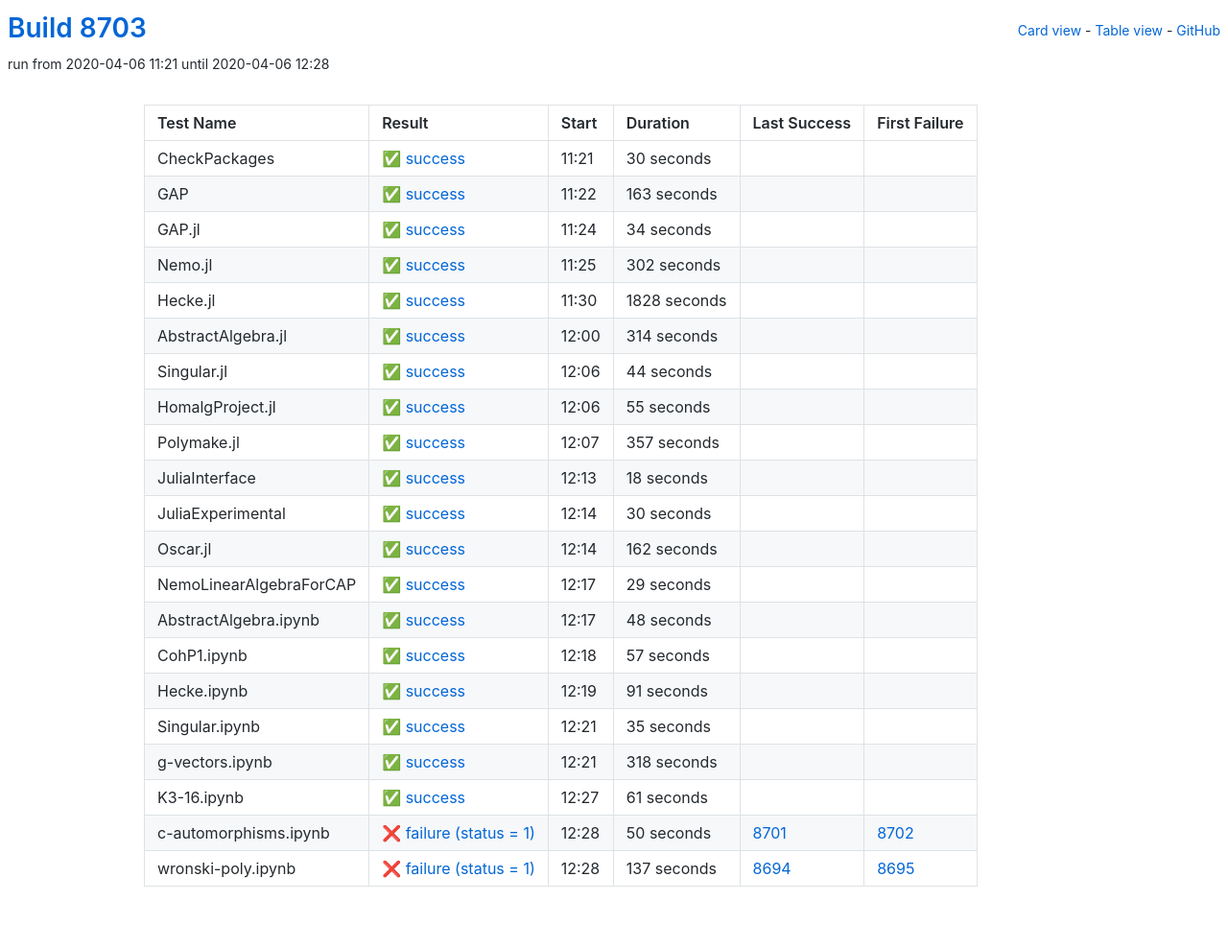
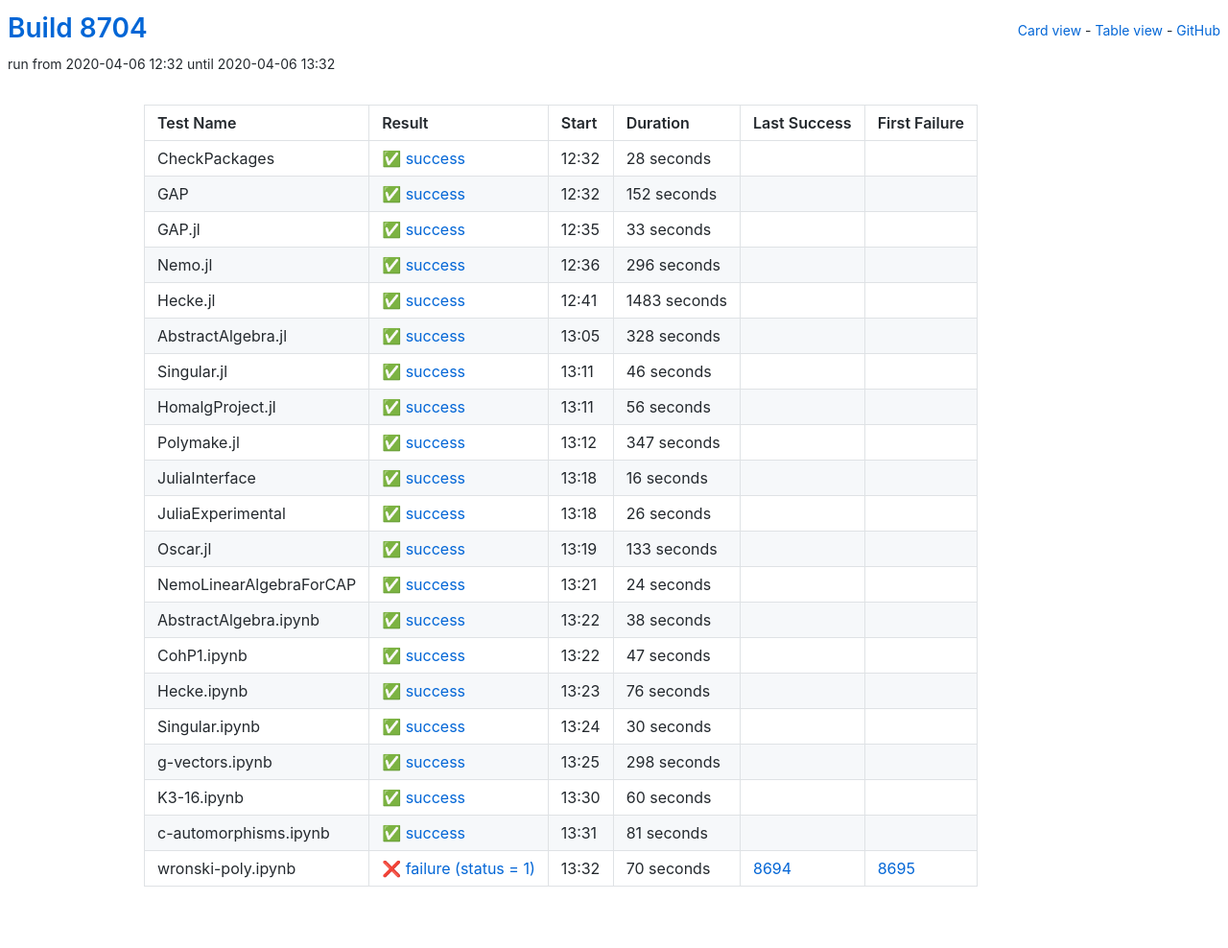
Before and after one commit to oscar-system/oscar-ci-status, a Jekyll site: the page built from table.html, in a window 1280 px wide. Shown: the whole page at 96% size. Built offline with Jekyll 4.4.1, drawn with Linux system fonts in a browser that asks for light colours.

Commit message:
Build 8704

```diff
--- a/_data/ci.yml
+++ b/_data/ci.yml
@@ -1,115 +1,181 @@
-build: 8703
-build_url: https://oscarci.mathematik.uni-kl.de/job/oscar/8703/
+build: 8704
+build_url: https://oscarci.mathematik.uni-kl.de/job/oscar/8704/
 job: oscar
 tests:
-- duration: 30
+- duration: 28
   exitcode: 0
   first_failure: false
   first_failure_url: null
   last_success: false
   last_success_url: null
-  log: https://oscarci.mathematik.uni-kl.de/job/oscar/8703/artifact/logs/build-8703/CheckPackages.log
+  log: https://oscarci.mathematik.uni-kl.de/job/oscar/8704/artifact/logs/build-8704/CheckPackages.log
   name: CheckPackages
-  start: 2020-04-06 11:21
+  start: 2020-04-06 12:32
   status: success
   success: true
-- duration: 163
+- duration: 152
   exitcode: 0
   first_failure: false
   first_failure_url: null
   last_success: false
   last_success_url: null
-  log: https://oscarci.mathematik.uni-kl.de/job/oscar/8703/artifact/logs/build-8703/GAP.log
+  log: https://oscarci.mathematik.uni-kl.de/job/oscar/8704/artifact/logs/build-8704/GAP.log
   name: GAP
-  start: 2020-04-06 11:22
+  start: 2020-04-06 12:32
   status: success
   success: true
-- duration: 34
+- duration: 33
   exitcode: 0
   first_failure: false
   first_failure_url: null
   last_success: false
   last_success_url: null
-  log: https://oscarci.mathematik.uni-kl.de/job/oscar/8703/artifact/logs/build-8703/GAP.jl.log
+  log: https://oscarci.mathematik.uni-kl.de/job/oscar/8704/artifact/logs/build-8704/GAP.jl.log
   name: GAP.jl
-  start: 2020-04-06 11:24
+  start: 2020-04-06 12:35
   status: success
   success: true
-- duration: 302
+- duration: 296
   exitcode: 0
   first_failure: false
   first_failure_url: null
   last_success: false
   last_success_url: null
-  log: https://oscarci.mathematik.uni-kl.de/job/oscar/8703/artifact/logs/build-8703/Nemo.jl.log
+  log: https://oscarci.mathematik.uni-kl.de/job/oscar/8704/artifact/logs/build-8704/Nemo.jl.log
   name: Nemo.jl
-  start: 2020-04-06 11:25
+  start: 2020-04-06 12:36
   status: success
   success: true
-- duration: 1828
+- duration: 1483
   exitcode: 0
   first_failure: false
   first_failure_url: null
   last_success: false
   last_success_url: null
-  log: https://oscarci.mathematik.uni-kl.de/job/oscar/8703/artifact/logs/build-8703/Hecke.jl.log
+  log: https://oscarci.mathematik.uni-kl.de/job/oscar/8704/artifact/logs/build-8704/Hecke.jl.log
   name: Hecke.jl
-  start: 2020-04-06 11:30
+  start: 2020-04-06 12:41
   status: success
   success: true
-- duration: 314
+- duration: 328
   exitcode: 0
   first_failure: false
   first_failure_url: null
   last_success: false
   last_success_url: null
-  log: https://oscarci.mathematik.uni-kl.de/job/oscar/8703/artifact/logs/build-8703/AbstractAlgebra.jl.log
+  log: https://oscarci.mathematik.uni-kl.de/job/oscar/8704/artifact/logs/build-8704/AbstractAlgebra.jl.log
   name: AbstractAlgebra.jl
-  start: 2020-04-06 12:00
+  start: 2020-04-06 13:05
   status: success
   success: true
-- duration: 44
+- duration: 46
   exitcode: 0
   first_failure: false
   first_failure_url: null
   last_success: false
   last_success_url: null
-  log: https://oscarci.mathematik.uni-kl.de/job/oscar/8703/artifact/logs/build-8703/Singular.jl.log
+  log: https://oscarci.mathematik.uni-kl.de/job/oscar/8704/artifact/logs/build-8704/Singular.jl.log
   name: Singular.jl
-  start: 2020-04-06 12:06
+  start: 2020-04-06 13:11
   status: success
   success: true
-- duration: 55
+- duration: 56
   exitcode: 0
   first_failure: false
   first_failure_url: null
   last_success: false
   last_success_url: null
-  log: https://oscarci.mathematik.uni-kl.de/job/oscar/8703/artifact/logs/build-8703/HomalgProject.jl.log
+  log: https://oscarci.mathematik.uni-kl.de/job/oscar/8704/artifact/logs/build-8704/HomalgProject.jl.log
   name: HomalgProject.jl
-  start: 2020-04-06 12:06
+  start: 2020-04-06 13:11
   status: success
   success: true
-- duration: 357
+- duration: 347
   exitcode: 0
   first_failure: false
   first_failure_url: null
   last_success: false
   last_success_url: null
-  log: https://oscarci.mathematik.uni-kl.de/job/oscar/8703/artifact/logs/build-8703/Polymake.jl.log
+  log: https://oscarci.mathematik.uni-kl.de/job/oscar/8704/artifact/logs/build-8704/Polymake.jl.log
   name: Polymake.jl
-  start: 2020-04-06 12:07
+  start: 2020-04-06 13:12
   status: success
   success: true
-- duration: 18
+- duration: 16
   exitcode: 0
   first_failure: false
   first_failure_url: null
   last_success: false
   last_success_url: null
-  log: https://oscarci.mathematik.uni-kl.de/job/oscar/8703/artifact/logs/build-8703/JuliaInterface.log
+  log: https://oscarci.mathematik.uni-kl.de/job/oscar/8704/artifact/logs/build-8704/JuliaInterface.log
   name: JuliaInterface
-  start: 2020-04-06 12:13
+  start: 2020-04-06 13:18
+  status: success
+  success: true
+- duration: 26
+  exitcode: 0
+  first_failure: false
+  first_failure_url: null
+  last_success: false
+  last_success_url: null
+  log: https://oscarci.mathematik.uni-kl.de/job/oscar/8704/artifact/logs/build-8704/JuliaExperimental.log
+  name: JuliaExperimental
+  start: 2020-04-06 13:18
+  status: success
+  success: true
+- duration: 133
+  exitcode: 0
+  first_failure: false
+  first_failure_url: null
+  last_success: false
+  last_success_url: null
+  log: https://oscarci.mathematik.uni-kl.de/job/oscar/8704/artifact/logs/build-8704/Oscar.jl.log
+  name: Oscar.jl
+  start: 2020-04-06 13:19
+  status: success
+  success: true
+- duration: 24
+  exitcode: 0
+  first_failure: false
+  first_failure_url: null
+  last_success: false
+  last_success_url: null
+  log: https://oscarci.mathematik.uni-kl.de/job/oscar/8704/artifact/logs/build-8704/NemoLinearAlgebraForCAP.log
+  name: NemoLinearAlgebraForCAP
+  start: 2020-04-06 13:21
+  status: success
+  success: true
+- duration: 38
+  exitcode: 0
+  first_failure: false
+  first_failure_url: null
+  last_success: false
+  last_success_url: null
+  log: https://oscarci.mathematik.uni-kl.de/job/oscar/8704/artifact/logs/build-8704/AbstractAlgebra.ipynb.log
+  name: AbstractAlgebra.ipynb
+  start: 2020-04-06 13:22
+  status: success
+  success: true
+- duration: 47
+  exitcode: 0
+  first_failure: false
+  first_failure_url: null
+  last_success: false
+  last_success_url: null
+  log: https://oscarci.mathematik.uni-kl.de/job/oscar/8704/artifact/logs/build-8704/CohP1.ipynb.log
+  name: CohP1.ipynb
+  start: 2020-04-06 13:22
+  status: success
+  success: true
+- duration: 76
+  exitcode: 0
+  first_failure: false
+  first_failure_url: null
+  last_success: false
+  last_success_url: null
+  log: https://oscarci.mathematik.uni-kl.de/job/oscar/8704/artifact/logs/build-8704/Hecke.ipynb.log
+  name: Hecke.ipynb
+  start: 2020-04-06 13:23
   status: success
   success: true
 - duration: 30
@@ -118,118 +184,52 @@ tests:
   first_failure_url: null
   last_success: false
   last_success_url: null
-  log: https://oscarci.mathematik.uni-kl.de/job/oscar/8703/artifact/logs/build-8703/JuliaExperimental.log
-  name: JuliaExperimental
-  start: 2020-04-06 12:14
+  log: https://oscarci.mathematik.uni-kl.de/job/oscar/8704/artifact/logs/build-8704/Singular.ipynb.log
+  name: Singular.ipynb
+  start: 2020-04-06 13:24
   status: success
   success: true
-- duration: 162
+- duration: 298
   exitcode: 0
   first_failure: false
   first_failure_url: null
   last_success: false
   last_success_url: null
-  log: https://oscarci.mathematik.uni-kl.de/job/oscar/8703/artifact/logs/build-8703/Oscar.jl.log
-  name: Oscar.jl
-  start: 2020-04-06 12:14
+  log: https://oscarci.mathematik.uni-kl.de/job/oscar/8704/artifact/logs/build-8704/g-vectors.ipynb.log
+  name: g-vectors.ipynb
+  start: 2020-04-06 13:25
   status: success
   success: true
-- duration: 29
+- duration: 60
   exitcode: 0
   first_failure: false
   first_failure_url: null
   last_success: false
   last_success_url: null
-  log: https://oscarci.mathematik.uni-kl.de/job/oscar/8703/artifact/logs/build-8703/NemoLinearAlgebraForCAP.log
-  name: NemoLinearAlgebraForCAP
-  start: 2020-04-06 12:17
+  log: https://oscarci.mathematik.uni-kl.de/job/oscar/8704/artifact/logs/build-8704/K3-16.ipynb.log
+  name: K3-16.ipynb
+  start: 2020-04-06 13:30
   status: success
   success: true
-- duration: 48
+- duration: 81
   exitcode: 0
   first_failure: false
   first_failure_url: null
   last_success: false
   last_success_url: null
-  log: https://oscarci.mathematik.uni-kl.de/job/oscar/8703/artifact/logs/build-8703/AbstractAlgebra.ipynb.log
-  name: AbstractAlgebra.ipynb
-  start: 2020-04-06 12:17
+  log: https://oscarci.mathematik.uni-kl.de/job/oscar/8704/artifact/logs/build-8704/c-automorphisms.ipynb.log
+  name: c-automorphisms.ipynb
+  start: 2020-04-06 13:31
   status: success
   success: true
-- duration: 57
-  exitcode: 0
-  first_failure: false
-  first_failure_url: null
-  last_success: false
-  last_success_url: null
-  log: https://oscarci.mathematik.uni-kl.de/job/oscar/8703/artifact/logs/build-8703/CohP1.ipynb.log
-  name: CohP1.ipynb
-  start: 2020-04-06 12:18
-  status: success
-  success: true
-- duration: 91
-  exitcode: 0
-  first_failure: false
-  first_failure_url: null
-  last_success: false
-  last_success_url: null
-  log: https://oscarci.mathematik.uni-kl.de/job/oscar/8703/artifact/logs/build-8703/Hecke.ipynb.log
-  name: Hecke.ipynb
-  start: 2020-04-06 12:19
-  status: success
-  success: true
-- duration: 35
-  exitcode: 0
-  first_failure: false
-  first_failure_url: null
-  last_success: false
-  last_success_url: null
-  log: https://oscarci.mathematik.uni-kl.de/job/oscar/8703/artifact/logs/build-8703/Singular.ipynb.log
-  name: Singular.ipynb
-  start: 2020-04-06 12:21
-  status: success
-  success: true
-- duration: 318
-  exitcode: 0
-  first_failure: false
-  first_failure_url: null
-  last_success: false
-  last_success_url: null
-  log: https://oscarci.mathematik.uni-kl.de/job/oscar/8703/artifact/logs/build-8703/g-vectors.ipynb.log
-  name: g-vectors.ipynb
-  start: 2020-04-06 12:21
-  status: success
-  success: true
-- duration: 61
-  exitcode: 0
-  first_failure: false
-  first_failure_url: null
-  last_success: false
-  last_success_url: null
-  log: https://oscarci.mathematik.uni-kl.de/job/oscar/8703/artifact/logs/build-8703/K3-16.ipynb.log
-  name: K3-16.ipynb
-  start: 2020-04-06 12:27
-  status: success
-  success: true
-- duration: 50
-  exitcode: 1
-  first_failure: 8702
-  first_failure_url: https://oscarci.mathematik.uni-kl.de/job/oscar/8702/
-  last_success: 8701
-  last_success_url: https://oscarci.mathematik.uni-kl.de/job/oscar/8701/
-  log: https://oscarci.mathematik.uni-kl.de/job/oscar/8703/artifact/logs/build-8703/c-automorphisms.ipynb.log
-  name: c-automorphisms.ipynb
-  start: 2020-04-06 12:28
-  status: failure
-  success: false
-- duration: 137
+- duration: 70
   exitcode: 1
   first_failure: 8695
   first_failure_url: https://oscarci.mathematik.uni-kl.de/job/oscar/8695/
   last_success: 8694
   last_success_url: https://oscarci.mathematik.uni-kl.de/job/oscar/8694/
-  log: https://oscarci.mathematik.uni-kl.de/job/oscar/8703/artifact/logs/build-8703/wronski-poly.ipynb.log
+  log: https://oscarci.mathematik.uni-kl.de/job/oscar/8704/artifact/logs/build-8704/wronski-poly.ipynb.log
   name: wronski-poly.ipynb
-  start: 2020-04-06 12:28
+  start: 2020-04-06 13:32
   status: failure
   success: false
```
Also changed, not shown: README.md.
